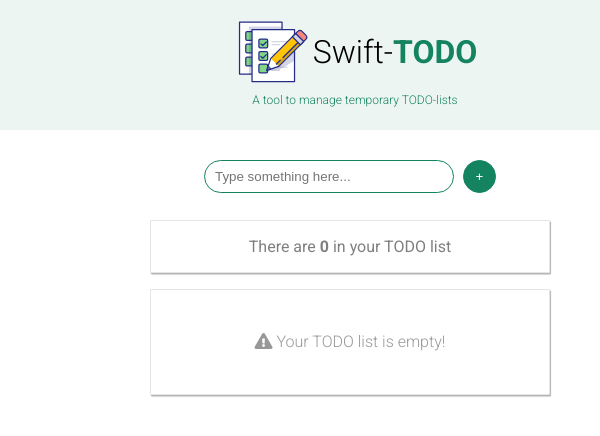
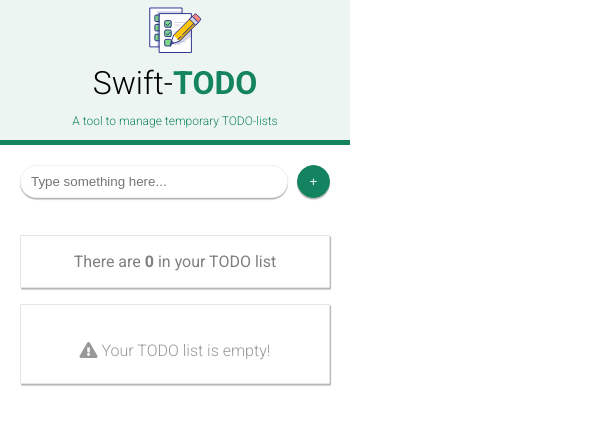
Before and after one commit to eoussama/swift-todo, a browser extension: page popup.html in a window 400 px wide. Shown: the top 436 px of the page, 600 px wide, since content can reach past the window. Drawn offline with Linux system fonts and the light colour scheme.

Commit message:
Responsiveness issues fixed

```diff
--- a/scripts/main.js
+++ b/scripts/main.js
@@ -6,6 +6,7 @@ const
 window.addEventListener("load", () => {
     const txtTodo = document.getElementById('txtTodo');
 
+    txtTodo.focus();
     document.forms[0].addEventListener('submit', (e) => {
         e.preventDefault();
 
--- a/styles/main.css
+++ b/styles/main.css
@@ -7,7 +7,7 @@
 
 body {
     margin: 0;
-    width: 700px;
+    width: 350px;
 
     font-family: 'Roboto', Arial, sans-serif;
     font-weight: 400;
@@ -17,22 +17,19 @@ body {
 
 /* #region header */
 header {
-    position: relative;
     width: 100%;
-    height: 120px;
-    padding: 5px;
+    height: 140px;
+    padding: 0px;
+
+    border-bottom: 5px solid var(--colorPrimary);
 
     background-color: var(--colorPrimaryLight);
 }
 
 div.header-content {
-    position: absolute;
-    top: 50%;
-    left: 50%;
+    margin: auto;
 
     text-align: center;
-
-    transform: translate(-50%, -50%);
 }
 
 div.header-content p {
@@ -43,7 +40,7 @@ div.header-content p {
 }
 
 h1 {
-    float: left;
+    margin: auto;
 
     font-weight: 300;
 }
@@ -55,8 +52,8 @@ h1 > span {
 }
 
 img {
-    float: left;
-    width: 80px;
+    margin: auto;
+    width: 60px;
 }
 /* #endregion */
 
@@ -69,21 +66,19 @@ div.todo-header {
     display: flex;
 
     position: absolute;
-    top: 30px;
-    left: 50%;
-
-    transform: translateX(-50%);
+    top: 20px;
 }
 
 input:focus { outline: none; }
 
 input[type="text"] {
-    width: 250px;
+    width: 268px;
     padding: 8px 10px;
     margin-right: 5px;
 
-    border: 1px solid var(--colorPrimary);
+    border: 1px solid var(--colorPrimaryLight);
     border-radius: 20px;
+    box-shadow: 0px 1.5px 1px rgba(0, 0, 0, 0.3);
 
     color: var(--colorPrimary);
 
@@ -96,6 +91,7 @@ input[type="submit"] {
 
     border: 1px solid var(--colorPrimary);
     border-radius: 20px;
+    box-shadow: 0px 1.5px 1px rgba(0, 0, 0, 0.3);
 
     background-color: var(--colorPrimary);
     color: white;
@@ -108,8 +104,8 @@ input[type="submit"] {
 input[type="submit"]:hover { background-color: rgba(20, 131, 96, 0.774); }
 
 div.todo-body {
+    width: 100%;
     position: absolute;
-    width: 400px;
     top: 70px;
     left: 50%;
 
@@ -119,7 +115,7 @@ div.todo-body {
 ul.todo-list {
     position: relative;
     padding: 0;
-    min-height: 104px;
+    min-height: 78px;
 
     border: 0.5px solid rgba(0, 0, 0, 0.1);
     border-radius: 1px;
@@ -132,6 +128,8 @@ ul.todo-list {
 
 ul.todo-list > li {
     display: flex;
+
+    position: relative;
     padding: 0px 10px;
 
     border-bottom: 1px solid rgba(0, 0, 0, 0.1);
@@ -140,17 +138,25 @@ ul.todo-list > li {
     animation-duration: 0.5s;
 }
 
-li > p { flex: 30; }
+li > p {
+    flex: 30;
+
+    font-weight: 400;
+}
 
 li > i {
     flex: 1;
-    margin-top: 16px;
+
+    position: absolute;
+    right: 10px;
+    top: 50%;
 
     color: rgba(0, 0, 0, 0.1);
 
     font-size: 20px;
 
     cursor: pointer;
+    transform: translateY(-50%);
 
     transition-property: color;
     transition-duration: 0.3s;
@@ -180,7 +186,7 @@ div.noticePanel {
 
     color: rgba(50, 50, 50, 0.5);
 
-    text-align: center !important;
+    text-align: center;
     font-weight: 300;
 }
 /* #endregion */
```
